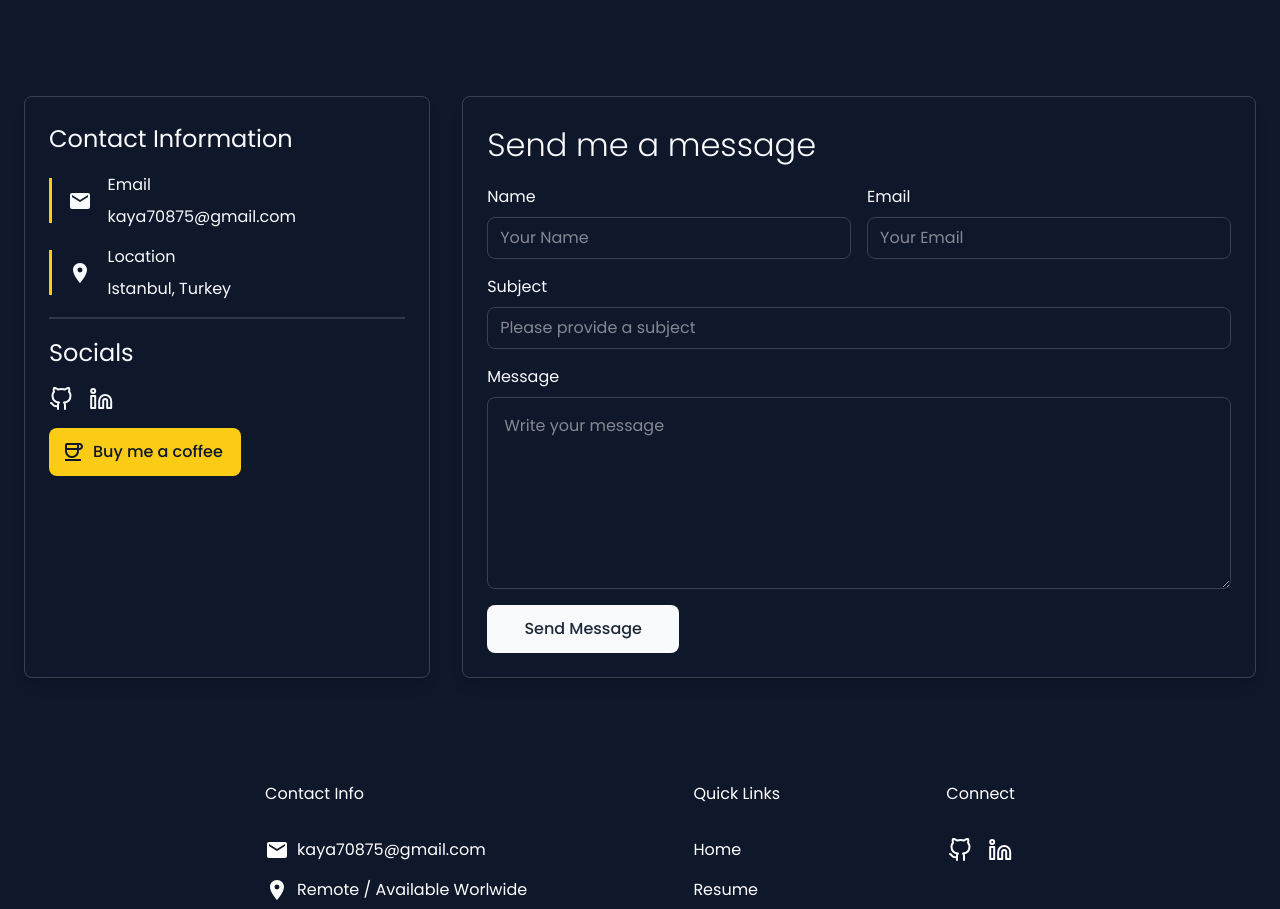
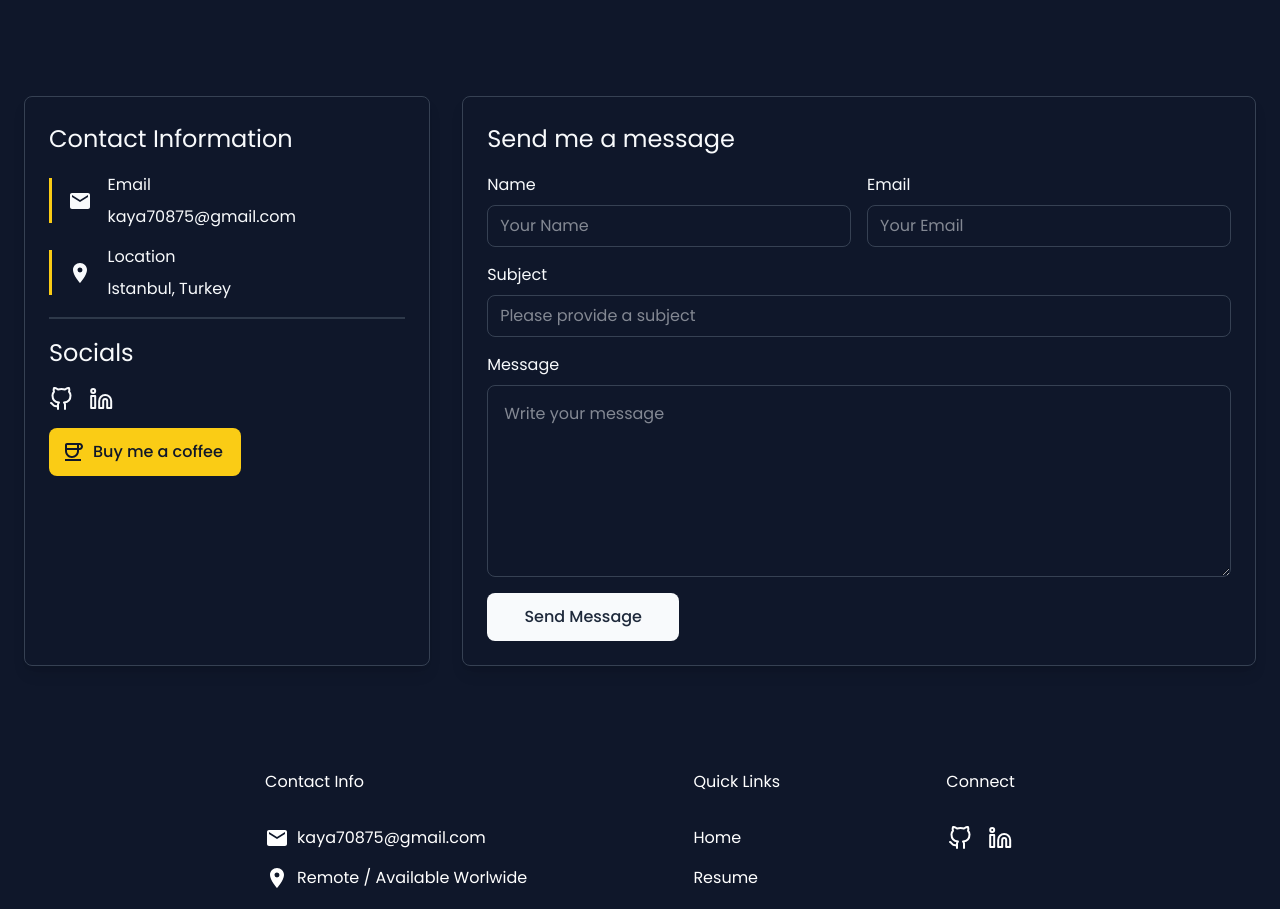
Before and after one commit to kaya70875/personal, a Next.js app: page / in a window 1280 px wide. Shown: the part 4500-5409 px from the top of the page. Built offline with nearby package versions, Linux system fonts and the light colour scheme.

Commit message:
refactor: update typog in sendmessage card

```diff
--- a/src/components/contact/SendMessageCard.tsx
+++ b/src/components/contact/SendMessageCard.tsx
@@ -44,7 +44,7 @@ export default function SendMessageCard() {
             {/* Initialize Toaster */}
             <Toaster />
 
-            <h3>Send me a message</h3>
+            <h2>Send me a message</h2>
             <div className='flex flex-col md:flex-row items-center gap-4 w-full'>
                 <InputField label='Name' placeholder='Your Name' onChange={(e) => setForm({ ...form, name: e.target.value })} />
                 <InputField label='Email' placeholder='Your Email' onChange={(e) => setForm({ ...form, email: e.target.value })} />
```
